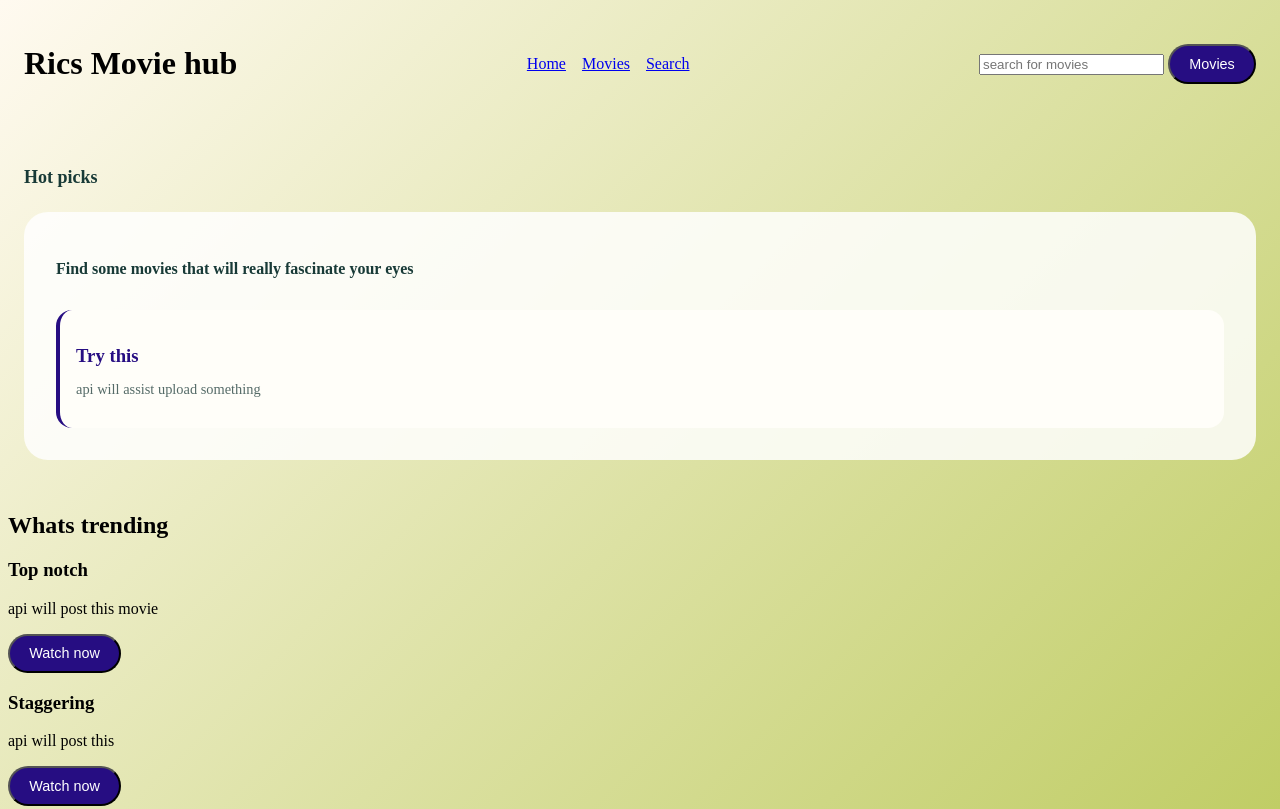
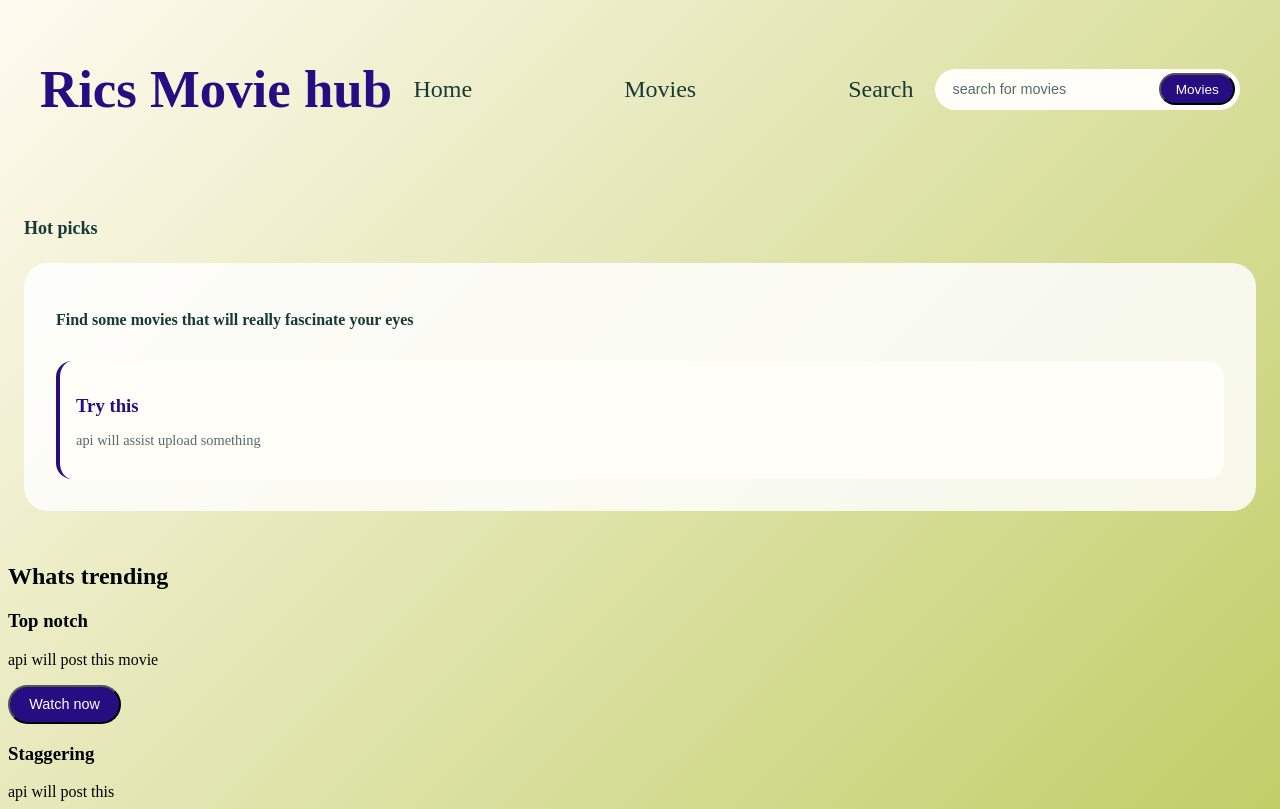
Before and after one commit to ricmusyoki-glitch/movie-repo, a plain HTML site: page index.html in a window 1280 px wide. Shown: the top 809 px of the page. Drawn offline with Linux system fonts and the light colour scheme.

Commit message:
nav bar styling

```diff
--- a/style.css
+++ b/style.css
@@ -80,3 +80,69 @@ button:hover {
   font-size: 0.9rem;
   color: var(--muted);
 }
+.header-section {
+  display: flex;
+  align-items: center;
+  justify-content: space-between;
+
+  padding: 1rem 2rem;
+}
+
+/* Logo */
+.logo-div h1 {
+  font-size: 3.3rem;
+  color: var(--primary);
+}
+
+/* Navbar */
+.nav-bar {
+  display: flex;
+  gap: 9.5rem;
+}
+
+.nav-bar a {
+  text-decoration: none;
+  color: var(--text);
+  font-size: x-large;
+  transition: color 0.2s ease;
+}
+
+.nav-bar a:hover {
+  color: var(--surface-strong);
+  background: var(--primary);
+  border-radius: 5rem;
+  padding: 0.8rem;
+}
+
+/* Search Form */
+.form {
+  display: flex;
+  align-items: center;
+  gap: 0.5rem;
+
+  background: var(--surface-strong);
+  padding: 0.3rem;
+  border-radius: 999px;
+}
+
+.form input {
+  border: none;
+  outline: none;
+
+  padding: 0.4rem 0.8rem;
+  border-radius: 999px;
+
+  background: transparent;
+  color: var(--text);
+  font-size: 0.9rem;
+}
+
+.form input::placeholder {
+  color: var(--muted);
+}
+
+/* Button (uses your global button style but slightly smaller) */
+.form .buttons {
+  padding: 0.4rem 0.9rem;
+  font-size: 0.85rem;
+}
```
